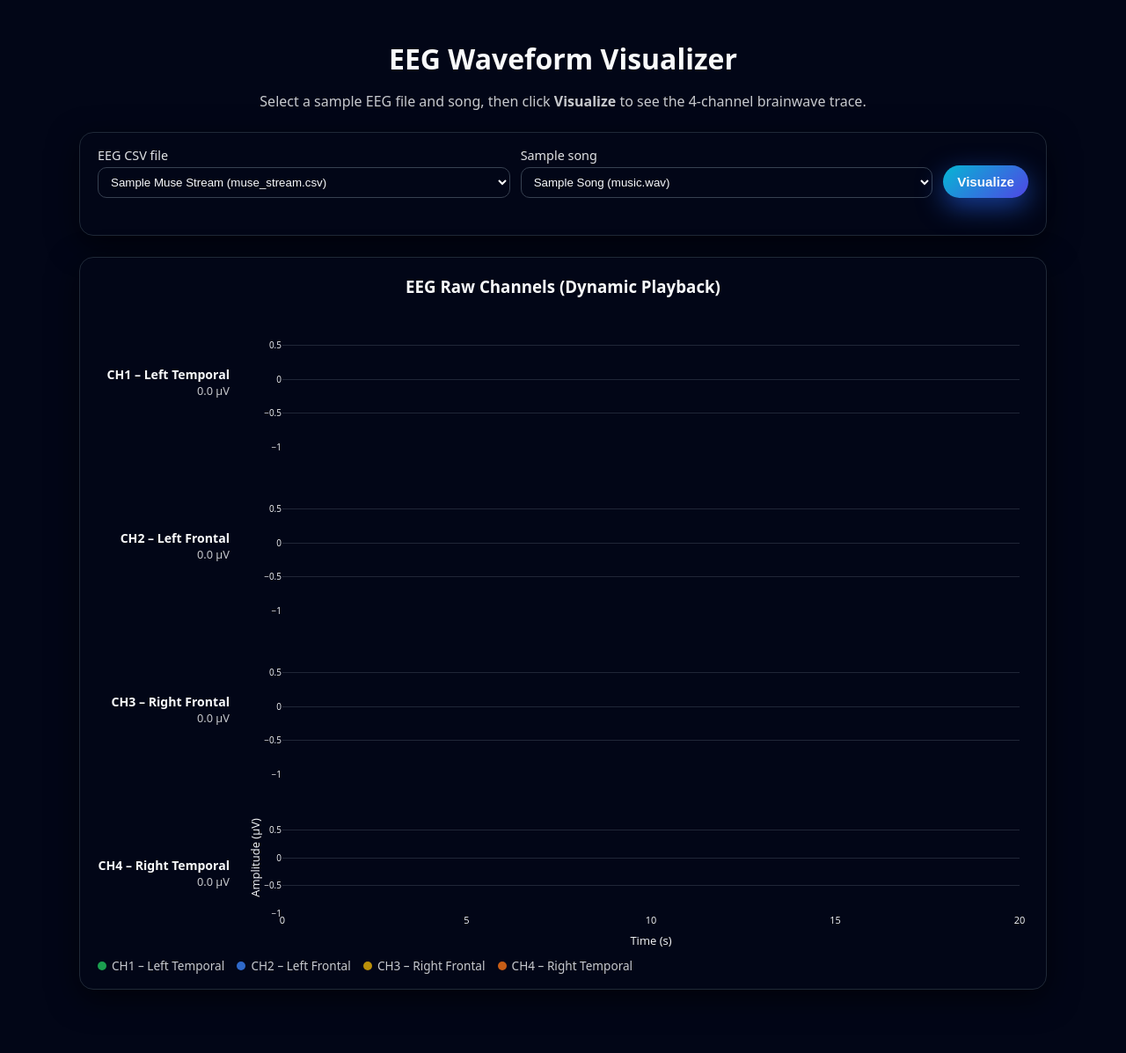
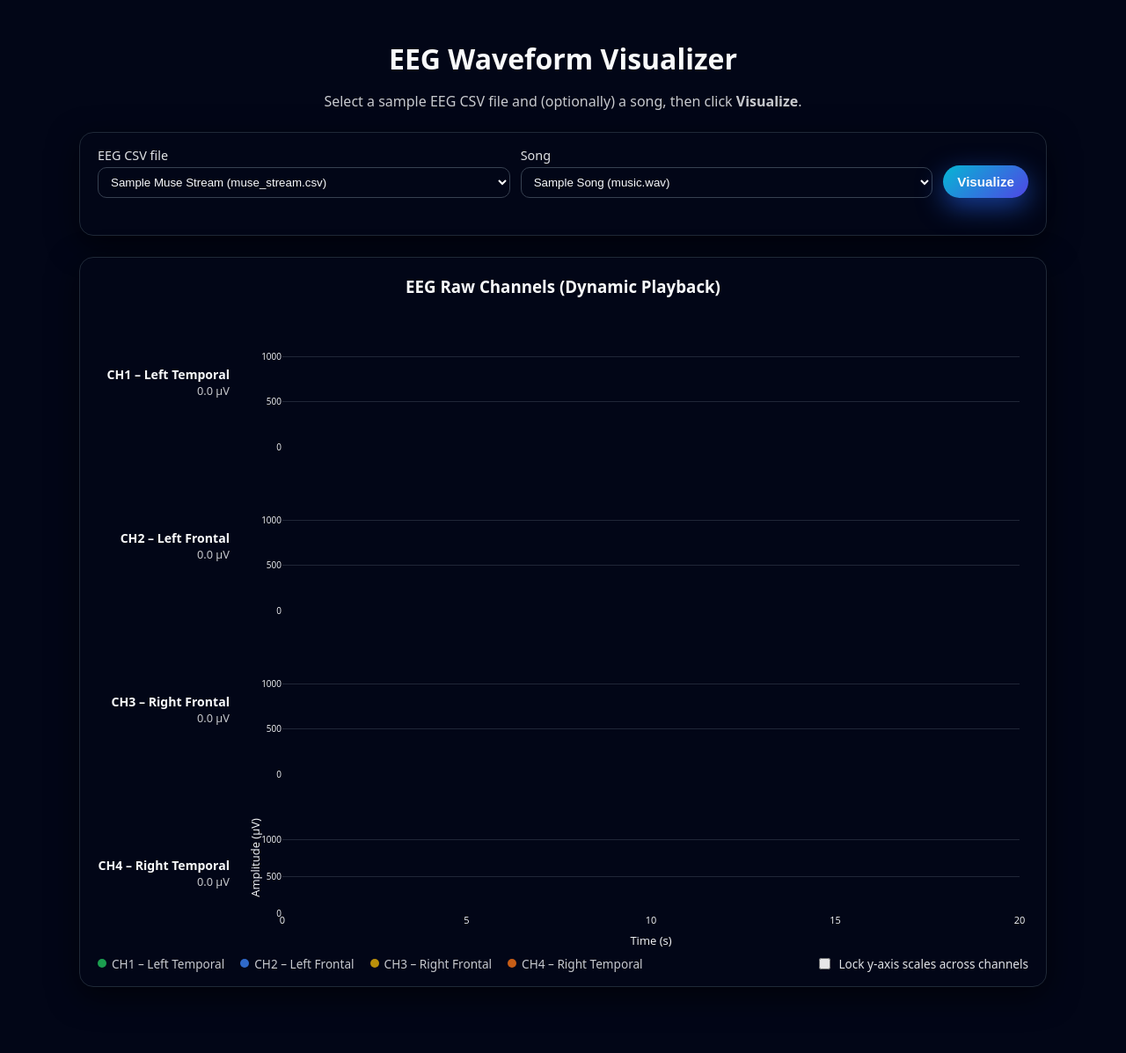
Before and after one commit to shreyag03/eeg-audio-web, a Flask app: page / in a window 1280 px wide. Shown: the whole page at 88% size. After the commit the page ends 1122 px from the top, so only its background shows below. Run offline with Flask 3, Linux system fonts and the light colour scheme; some libraries are stand-ins or nearby versions.

```diff
--- a/app.py
+++ b/app.py
@@ -7,21 +7,30 @@ import contextlib
 
 app = Flask(__name__)
 
-# For now we hardcode available CSVs and songs.
-# Later you can expand these lists or auto-discover files in a folder.
+# Base paths
+BASE_DIR = os.path.dirname(__file__)
+STREAM_CSV_FILENAME = "muse_stream.csv"
+
+# We hard-code available CSVs and songs.
+# "Live Stream (Muse Headband)" is handled specially on the frontend.
 CSV_FILES = {
-    "Sample Muse Stream": "muse_stream.csv"
+    "Sample Muse Stream": "muse_stream.csv",
+    "Live Stream (Muse Headband)": "STREAM"  # sentinel, not used by /visualize
 }
 
 SONG_FILES = {
-    "Sample Song": "music.wav"
+    "Sample Song": "music.wav",
+    "No song (EEG only)": "NONE"
 }
+
+# How far we've read into the streaming CSV file
+_stream_file_offset = 0
 
 
 def load_eeg_from_csv(csv_path):
     """
     Reads the CSV and extracts 4 EEG channels from /muse/eeg rows.
-    Assumes column layout: [timestamp, address, values]
+    Assumes columns: [timestamp, address, values]
     where values is a string like "[v1, v2, v3, v4]".
     """
     ch1, ch2, ch3, ch4 = [], [], [], []
@@ -48,11 +57,6 @@ def load_eeg_from_csv(csv_path):
                 return
             if not isinstance(values, (list, tuple)) or len(values) < 4:
                 return
-            # Map channels:
-            # ch1 = left temporal
-            # ch2 = left frontal
-            # ch3 = right frontal
-            # ch4 = right temporal
             ch1.append(float(values[0]))
             ch2.append(float(values[1]))
             ch3.append(float(values[2]))
@@ -60,10 +64,9 @@ def load_eeg_from_csv(csv_path):
 
         # Decide if first_row is header or data
         if "muse" in "".join(first_row).lower():
-            # Probably data
             process_row(first_row)
         else:
-            # Probably header – do nothing, continue
+            # Probably header – do nothing
             pass
 
         for row in reader:
@@ -73,9 +76,7 @@ def load_eeg_from_csv(csv_path):
 
 
 def get_wav_duration(path):
-    """
-    Returns duration of a WAV file in seconds, or None if unavailable.
-    """
+    """Returns duration of a WAV file in seconds, or None if unavailable."""
     if not path or not os.path.exists(path):
         return None
     try:
@@ -99,7 +100,8 @@ def index():
 @app.route("/visualize", methods=["POST"])
 def visualize():
     """
-    Receives selected csv + song from the frontend, parses the CSV,
+    File-based visualization:
+    Receives selected csv + song (offline mode), parses the CSV,
     and returns the EEG time series as JSON for the browser to animate.
     Time axis is stretched/compressed to match the song duration.
     """
@@ -107,16 +109,18 @@ def visualize():
     csv_key = data.get("csv_file")
     song_key = data.get("song_file")
 
-    # Resolve file names
+    # Live stream is handled by /stream_* endpoints, not here.
+    if csv_key == "Live Stream (Muse Headband)":
+        return jsonify({"error": "Live stream is handled via streaming endpoints."}), 400
+
     csv_filename = CSV_FILES.get(csv_key)
     song_filename = SONG_FILES.get(song_key)
 
-    if not csv_filename:
+    if not csv_filename or csv_filename == "STREAM":
         return jsonify({"error": "Invalid CSV selection"}), 400
 
-    base_dir = os.path.dirname(__file__)
-    csv_path = os.path.join(base_dir, csv_filename)
-    song_path = os.path.join(base_dir, song_filename) if song_filename else None
+    csv_path = os.path.join(BASE_DIR, csv_filename)
+    song_path = os.path.join(BASE_DIR, song_filename) if song_filename and song_filename != "NONE" else None
 
     try:
         ch1, ch2, ch3, ch4 = load_eeg_from_csv(csv_path)
@@ -125,19 +129,16 @@ def visualize():
 
     n = len(ch1)
     if n == 0:
-        # No data found, but return 200 so frontend can handle gracefully
         return jsonify({"error": "No /muse/eeg data found in CSV"}), 200
 
-    # Compute time axis based on song duration
+    # Compute time axis based on song duration if available
     song_duration = get_wav_duration(song_path) if song_path else None
 
     if song_duration and n > 1:
-        # Spread samples evenly across the song's duration
         times = [i * song_duration / (n - 1) for i in range(n)]
     else:
-        # Fallback: just use sample index if duration unknown
         times = list(range(n))
-        song_duration = None  # indicate we didn't actually sync
+        song_duration = None
 
     return jsonify({
         "times": times,
@@ -150,5 +151,98 @@ def visualize():
     })
 
 
+@app.route("/stream_reset", methods=["POST"])
+def stream_reset():
+    """
+    Reset streaming offset so that a new live session starts reading
+    from the beginning of muse_stream.csv.
+    The frontend calls this just before starting live visualization.
+    """
+    global _stream_file_offset
+    _stream_file_offset = 0
+    return jsonify({"status": "reset"})
+
+
+@app.route("/stream_samples")
+def stream_samples():
+    """
+    Streaming endpoint:
+    Reads NEW /muse/eeg rows appended to muse_stream.csv since the last call.
+    Returns only incremental samples, suitable for real-time plotting.
+
+    Expected file structure (from ece446.py):
+        timestamp,address,values
+        2025-..,/muse/eeg,"[v1, v2, v3, v4]"
+        ...
+    """
+    global _stream_file_offset
+
+    csv_path = os.path.join(BASE_DIR, STREAM_CSV_FILENAME)
+    if not os.path.exists(csv_path):
+        return jsonify({
+            "error": "Streaming CSV not found. Is ece446.py running?",
+            "ch1": [],
+            "ch2": [],
+            "ch3": [],
+            "ch4": [],
+            "raw_lines": []
+        }), 200
+
+    ch1, ch2, ch3, ch4 = [], [], [], []
+    raw_lines = []
+
+    # Handle file truncation (e.g., new stream overwrote the file)
+    current_size = os.path.getsize(csv_path)
+    if _stream_file_offset > current_size:
+        _stream_file_offset = 0
+
+    with open(csv_path, "r", newline="") as f:
+        # Seek to last read position
+        f.seek(_stream_file_offset)
+        reader = csv.reader(f)
+
+        def process_row(row):
+            if len(row) < 3:
+                return
+            address = row[1].strip()
+            if address != "/muse/eeg":
+                return
+            values_str = row[2]
+            try:
+                values = ast.literal_eval(values_str)
+            except Exception:
+                return
+            if not isinstance(values, (list, tuple)) or len(values) < 4:
+                return
+            ch1.append(float(values[0]))
+            ch2.append(float(values[1]))
+            ch3.append(float(values[2]))
+            ch4.append(float(values[3]))
+            raw_lines.append(",".join(row))
+
+        # If we are at the beginning, skip header if present
+        if _stream_file_offset == 0:
+            first_row = next(reader, None)
+            if first_row is not None:
+                joined = ",".join(first_row).lower()
+                if "timestamp" not in joined or "address" not in joined:
+                    # Not a header – treat it as data
+                    process_row(first_row)
+
+        for row in reader:
+            process_row(row)
+
+        # Update offset for next call
+        _stream_file_offset = f.tell()
+
+    return jsonify({
+        "ch1": ch1,
+        "ch2": ch2,
+        "ch3": ch3,
+        "ch4": ch4,
+        "raw_lines": raw_lines
+    })
+
+
 if __name__ == "__main__":
     app.run(debug=True)
--- a/templates/index.html
+++ b/templates/index.html
@@ -113,25 +73,11 @@
             padding-right: 8px;
             font-size: 0.88rem;
         }
+        .channel-label-name { font-weight: 600; }
+        .channel-label-value { font-size: 0.8rem; opacity: 0.8; }
+        .channel-chart { flex: 1; height: 170px; }
 
-        .channel-label-name {
-            font-weight: 600;
-        }
-
-        .channel-label-value {
-            font-size: 0.8rem;
-            opacity: 0.8;
-        }
-
-        .channel-chart {
-            flex: 1;
-            height: 170px; /* per-channel chart height */
-        }
-
-        .legend-row {
-            margin-top: 8px;
-        }
-
+        .legend-row { margin-top: 8px; display:flex; flex-wrap:wrap; gap:8px; align-items:center; }
         .legend-label {
             display: inline-flex;
             align-items: center;
@@ -140,27 +86,33 @@
             margin-right: 10px;
             opacity: 0.8;
         }
-
-        .legend-color {
-            width: 10px;
-            height: 10px;
-            border-radius: 50%;
+        .legend-color { width: 10px; height: 10px; border-radius: 50%; }
+        .toggle-wrapper {
+            margin-left: auto;
+            font-size: 0.85rem;
+            display: inline-flex;
+            align-items: center;
+            gap: 6px;
+        }
+        .toggle-wrapper input {
+            accent-color: #4f46e5;
         }
 
         @media (max-width: 720px) {
-            .channel-row {
-                flex-direction: column;
-            }
-
+            .channel-row { flex-direction: column; }
             .channel-label {
                 width: 100%;
                 align-items: flex-start;
                 padding-right: 0;
                 padding-bottom: 4px;
             }
-
-            .channel-chart {
-                height: 160px;
+            .channel-chart { height: 160px; }
+            .legend-row {
+                flex-direction: column;
+                align-items: flex-start;
+            }
+            .toggle-wrapper {
+                margin-left: 0;
             }
         }
     </style>
@@ -169,7 +121,7 @@
 <div class="container">
     <h1>EEG Waveform Visualizer</h1>
     <p class="subtitle">
-        Select a sample EEG file and song, then click <strong>Visualize</strong> to see the 4-channel brainwave trace.
+        Select a sample EEG CSV file and (optionally) a song, then click <strong>Visualize</strong>.
     </p>
 
     <!-- Controls card -->
@@ -186,7 +138,7 @@
                 </div>
 
                 <div class="field">
-                    <label for="song-select">Sample song</label>
+                    <label for="song-select">Song</label>
                     <select id="song-select" name="song_file">
                         {% for label, filename in song_files.items() %}
                         <option value="{{ label }}">{{ label }} ({{ filename }})</option>
@@ -259,6 +207,12 @@
             <span class="legend-label">
                 <span class="legend-color" style="background:#f97316;"></span>CH4 – Right Temporal
             </span>
+
+            <!-- New toggle -->
+            <label class="toggle-wrapper">
+                <input type="checkbox" id="lock-y-toggle">
+                <span>Lock y-axis scales across channels</span>
+            </label>
         </div>
     </div>
 </div>
@@ -267,18 +221,31 @@
     const form = document.getElementById("control-form");
     const visualizeBtn = document.getElementById("visualize-btn");
     const statusEl = document.getElementById("status");
+    const lockYToggle = document.getElementById("lock-y-toggle");
 
-    const WINDOW_SEC = 20;   // width of visible time window
-    const UNIT = "µV";
+    const WINDOW_SEC = 20;      // visible x-window width
+    const UNIT = "µV";          // vertical units
 
     let animationTimer = null;
 
-    const channels = [
-        { id: "ch1", name: "CH1", color: "#22c55e" },
-        { id: "ch2", name: "CH2", color: "#3b82f6" },
-        { id: "ch3", name: "CH3", color: "#eab308" },
-        { id: "ch4", name: "CH4", color: "#f97316" }
-    ];
+    // Track per-channel min/max for dynamic y-scaling
+    let yMins = [Infinity, Infinity, Infinity, Infinity];
+    let yMaxes = [-Infinity, -Infinity, -Infinity, -Infinity];
+
+    // Whether to use a global y-scale across channels
+    let lockYScales = false;
+
+    lockYToggle.addEventListener("change", () => {
+        lockYScales = lockYToggle.checked;
+        // When toggled mid-playback, recompute ranges immediately
+        const chartDivs = [
+            document.getElementById("ch1-chart"),
+            document.getElementById("ch2-chart"),
+            document.getElementById("ch3-chart"),
+            document.getElementById("ch4-chart")
+        ];
+        updateYRanges(chartDivs);
+    });
 
     function setStatus(msg) {
         statusEl.textContent = msg || "";
@@ -309,16 +276,27 @@
     }
 
     function initCharts() {
+        const channels = [
+            { id: "ch1", color: "#22c55e" },
+            { id: "ch2", color: "#3b82f6" },
+            { id: "ch3", color: "#eab308" },
+            { id: "ch4", color: "#f97316" }
+        ];
+
+        // Reset min/max tracking
+        yMins = [Infinity, Infinity, Infinity, Infinity];
+        yMaxes = [-Infinity, -Infinity, -Infinity, -Infinity];
+
         channels.forEach((ch, idx) => {
             const chartDiv = document.getElementById(`${ch.id}-chart`);
             const isBottom = idx === channels.length - 1;
 
             const data = [{
-                x: [0],  // default baseline point
+                x: [0],  // baseline point
                 y: [0],
                 mode: "lines",
                 line: { color: ch.color, width: 1.5 },
-                name: ch.name
+                name: ch.id.toUpperCase()
             }];
 
             const layout = {
@@ -340,7 +318,9 @@
                     showgrid: true,
                     zeroline: false,
                     gridcolor: "rgba(148, 163, 184, 0.2)",
-                    tickfont: { size: 10 }
+                    tickfont: { size: 10 },
+                    range: [0, 1500],       // default 0–1500
+                    autorange: false
                 }
             };
 
@@ -350,11 +330,59 @@
             });
         });
 
-        // Reset label values
+        // Reset labels
         document.getElementById("ch1-value").textContent = `0.0 ${UNIT}`;
         document.getElementById("ch2-value").textContent = `0.0 ${UNIT}`;
         document.getElementById("ch3-value").textContent = `0.0 ${UNIT}`;
         document.getElementById("ch4-value").textContent = `0.0 ${UNIT}`;
+    }
+
+    function updateYRanges(chartDivs) {
+        // If no data yet, do nothing
+        const anyFinite = yMins.some(v => isFinite(v)) && yMaxes.some(v => isFinite(v));
+        if (!anyFinite) return;
+
+        if (lockYScales) {
+            // Global min/max across all channels
+            let gMin = Infinity;
+            let gMax = -Infinity;
+            for (let i = 0; i < 4; i++) {
+                if (!isFinite(yMins[i]) || !isFinite(yMaxes[i])) continue;
+                if (yMins[i] < gMin) gMin = yMins[i];
+                if (yMaxes[i] > gMax) gMax = yMaxes[i];
+            }
+            if (!isFinite(gMin) || !isFinite(gMax)) return;
+
+            let span = gMax - gMin;
+            if (span <= 0) span = 1;
+            const pad = 0.1 * span;
+            const low = gMin - pad;
+            const high = gMax + pad;
+
+            chartDivs.forEach(div => {
+                Plotly.relayout(div, {
+                    "yaxis.autorange": false,
+                    "yaxis.range": [low, high]
+                });
+            });
+        } else {
+            // Per-channel ranges
+            for (let i = 0; i < 4; i++) {
+                if (!isFinite(yMins[i]) || !isFinite(yMaxes[i])) continue;
+
+                let span = yMaxes[i] - yMins[i];
+                if (span <= 0) span = 1;
+                const pad = 0.1 * span;
+
+                const low = yMins[i] - pad;
+                const high = yMaxes[i] + pad;
+
+                Plotly.relayout(chartDivs[i], {
+                    "yaxis.autorange": false,
+                    "yaxis.range": [low, high]
+                });
+            }
+        }
     }
 
     function animateData(times, ch1, ch2, ch3, ch4) {
@@ -407,10 +453,12 @@
                 endTime = lastTime;
             }
 
-            // Update x-range on all charts
             chartDivs.forEach(div => {
                 Plotly.relayout(div, { "xaxis.range": [startTime, endTime] });
             });
+
+            // Update y-axis ranges based on current min/max and toggle
+            updateYRanges(chartDivs);
 
             // Update live value labels
             const v1 = ch1[index - 1];
```
Also changed, not shown: other parts of templates/index.html (+29 -55 lines).
